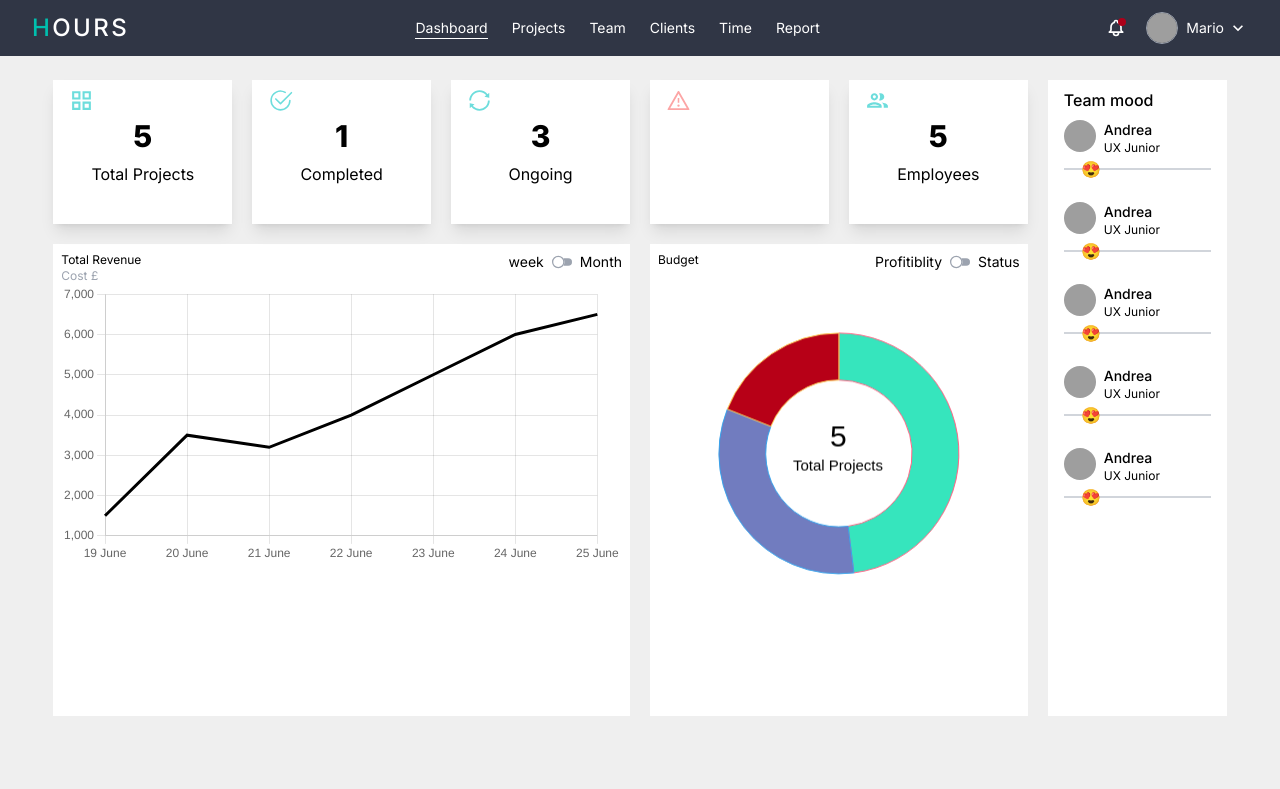
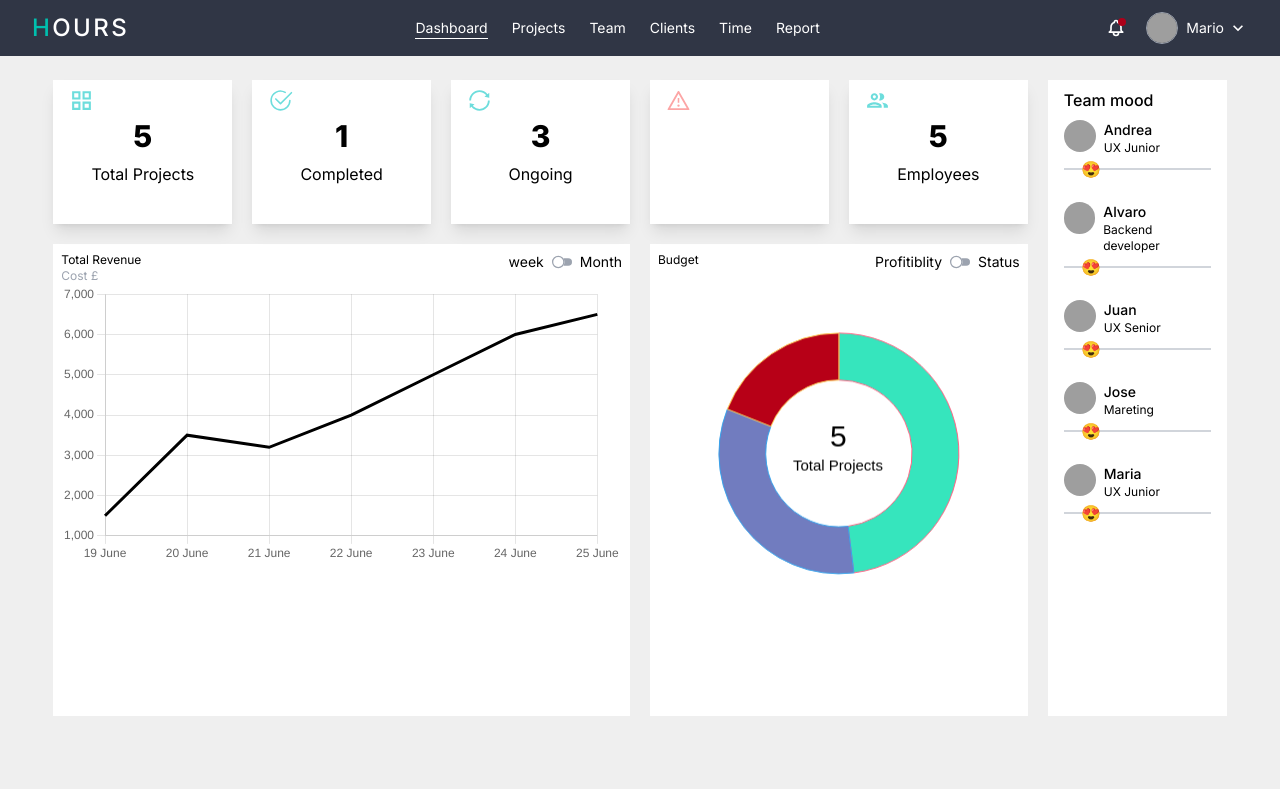
Before and after one commit to Avin008/roc8-user-dashboard-assignment, a React (Vite) app: page / in a window 1280 px wide. Shown: the top 789 px of the page. Built offline with nearby package versions, Linux system fonts and the light colour scheme; grey boxes are pictures that could not be loaded.

Commit message:
added: team members data

```diff
--- a/src/components/TeamMember.tsx
+++ b/src/components/TeamMember.tsx
@@ -1,4 +1,14 @@
-const TeamMember = () => {
+const TeamMember = ({
+  teamMemberData,
+}: {
+  teamMemberData: {
+    id: number;
+    img: string;
+    name: string;
+    degisnation: string;
+    mood: number;
+  };
+}) => {
   return (
     <div className="px-4 gap-2 space-y-3">
       <div className="flex gap-2">
@@ -10,8 +20,12 @@ const TeamMember = () => {
           />
         </div>
         <div>
-          <h1 className="text-sm font-medium">Andrea</h1>
-          <p className="text-xs">UX Junior</p>
+          <h1 className="text-sm font-medium">
+            {teamMemberData.name}
+          </h1>
+          <p className="text-xs">
+            {teamMemberData.degisnation}
+          </p>
         </div>
       </div>
       <div className="border relative flex items-center border-gray-300">
--- a/src/components/TeamMoods.tsx
+++ b/src/components/TeamMoods.tsx
@@ -1,3 +1,4 @@
+import { teamMembers } from "../data";
 import TeamMember from "./TeamMember";
 
 const TeamMoods = () => {
@@ -7,8 +8,8 @@ const TeamMoods = () => {
         Team mood
       </div>
       <ul className="flex flex-col space-y-8">
-        {[1, 2, 3, 4, 5].map((x) => (
-          <TeamMember />
+        {teamMembers.map((teamMemberData) => (
+          <TeamMember teamMemberData={teamMemberData} />
         ))}
       </ul>
     </div>
--- a/src/data/index.ts
+++ b/src/data/index.ts
@@ -9,3 +9,47 @@ export const projectStatus: {
   { id: 4, status: 1, name: "Delayed" },
   { id: 5, status: 5, name: "Employees" },
 ];
+
+export const teamMembers: {
+  id: number;
+  img: string;
+  name: string;
+  degisnation: string;
+  mood: number;
+}[] = [
+  {
+    id: 1,
+    img: "",
+    name: "Andrea",
+    degisnation: "UX Junior",
+    mood: 100,
+  },
+  {
+    id: 2,
+    img: "",
+    name: "Alvaro",
+    degisnation: "Backend developer",
+    mood: 100,
+  },
+  {
+    id: 3,
+    img: "",
+    name: "Juan",
+    degisnation: "UX Senior",
+    mood: 100,
+  },
+  {
+    id: 4,
+    img: "",
+    name: "Jose",
+    degisnation: "Mareting",
+    mood: 100,
+  },
+  {
+    id: 5,
+    img: "",
+    name: "Maria",
+    degisnation: "UX Junior",
+    mood: 100,
+  },
+];
```
